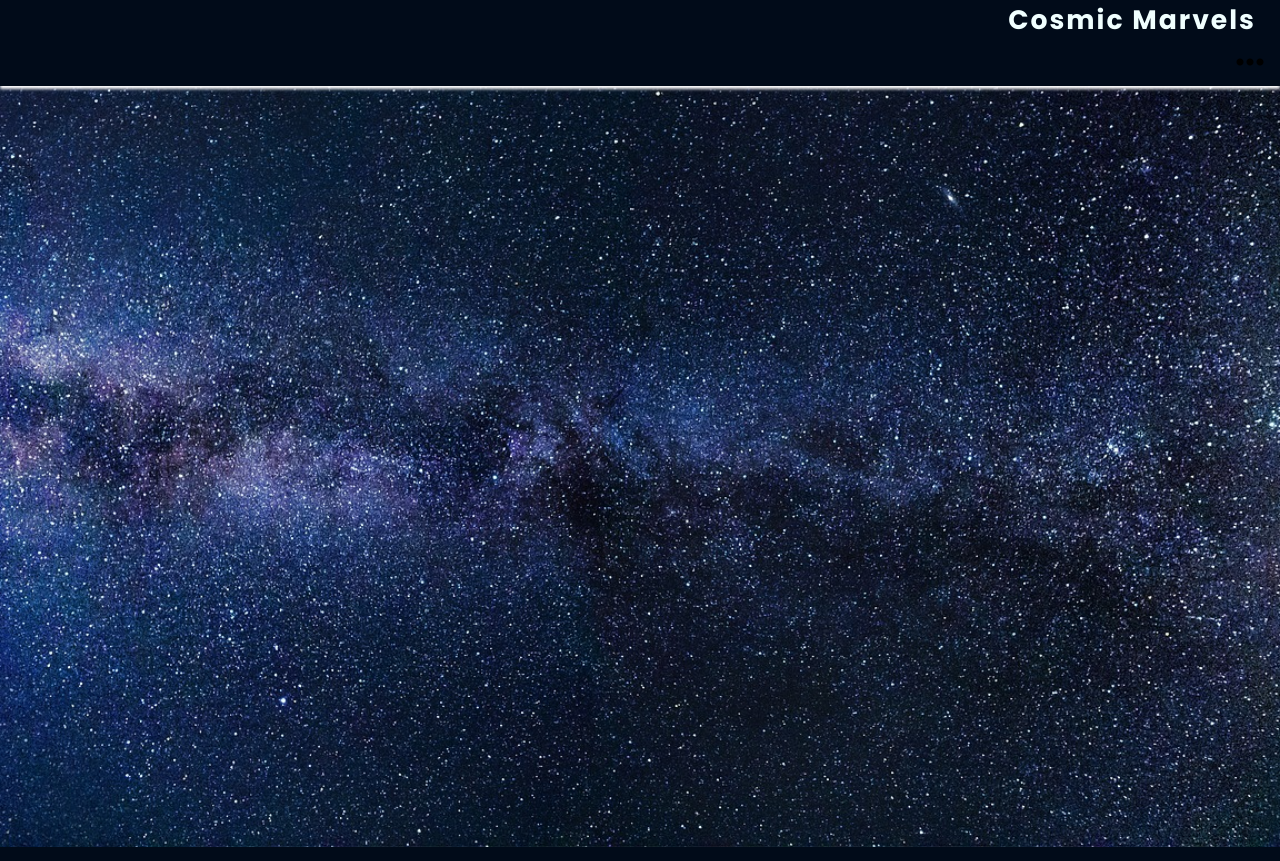
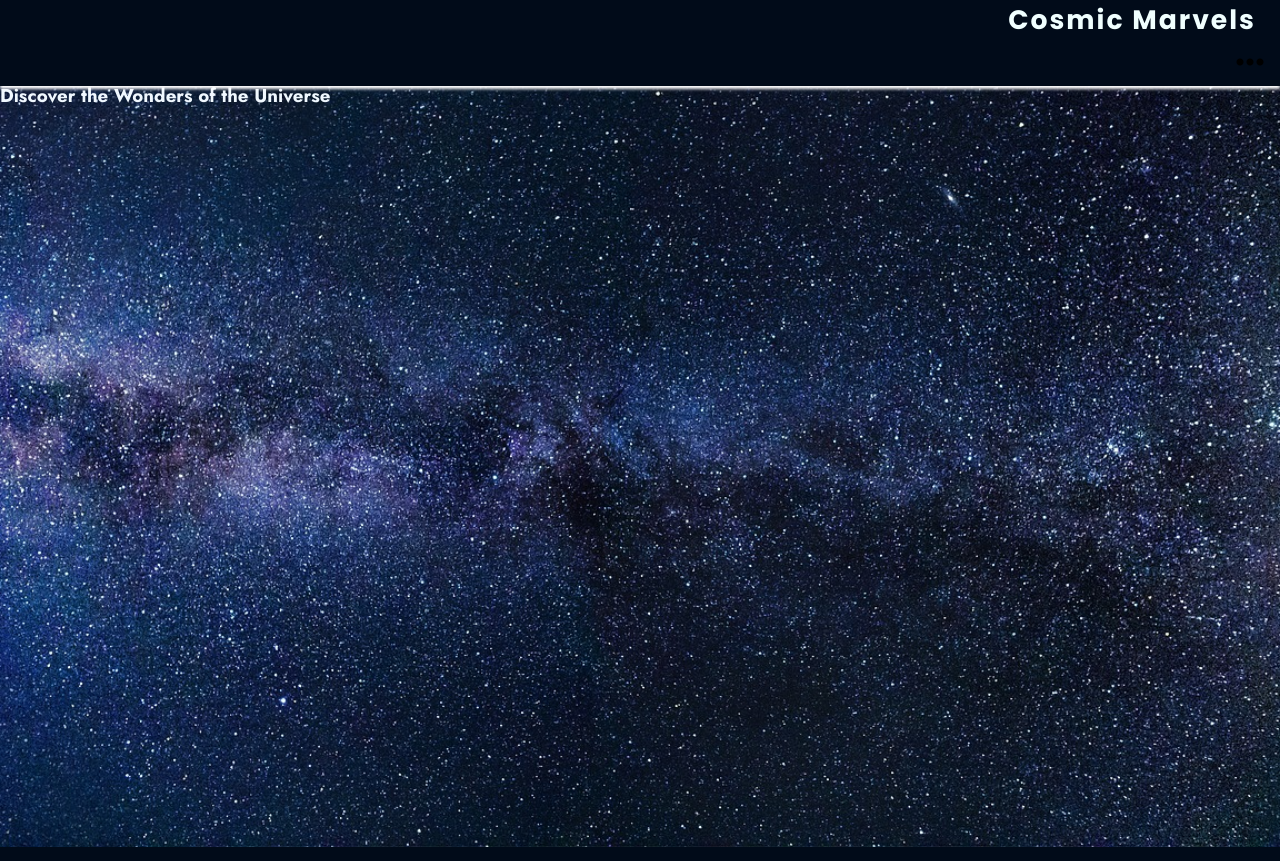
Before and after one commit to Markmcl25/Space-First-project, a plain HTML site: page index.html in a window 1280 px wide. Shown: the top 861 px of the page. Drawn offline with Linux system fonts and the light colour scheme.

Commit message:
added cover message html

```diff
--- a/assets/css/style.css
+++ b/assets/css/style.css
@@ -109,6 +109,7 @@ main {
     color: aliceblue;
 }
 
+/* Hero image */
 #hero {
 
     height: 800px;
@@ -128,6 +129,8 @@ main {
 
 }
 
+/* Social media links */
+
 #social-networks i {
     font-size: 160%;
     color: white;
--- a/index.html
+++ b/index.html
@@ -43,7 +43,17 @@
 
     <!--Main content-->
     <main>
-<section id="hero"></section>
+<section id="hero">
+<div id="cover-text">
+<h2>ExploreSpace</h2>
+<h3>Discover the Wonders of the Universe</h3>
+
+
+</div>
+
+
+
+</section>
     </main>
 
     <!--Footer-->
```
